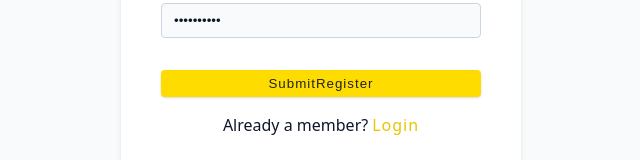
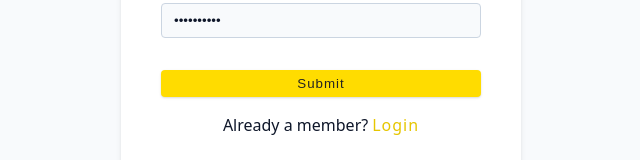
Before and after one commit to niharika1102/Jobify, a React (Vite) app in the folder client/: page /register in a window 1280 px wide. Shown: the part 577-737 px from the top of the page, without its empty margins (319-959 px from the left). Built offline with nearby package versions, Linux system fonts and the light colour scheme.

Commit message:
Bug fix in Register - II
Bug fix in register route - II

```diff
--- a/client/src/pages/Register.jsx
+++ b/client/src/pages/Register.jsx
@@ -62,7 +62,6 @@ const Register = () => {
         {/*the disbaled property is set to isSubmitting. This means when the form will be in the submitting state, the button will be disabled.*/}
         <button type="submit" className="btn btn-block" disabled={isSubmitting}>
           {isSubmitting ? "...Submitting" : "Submit"}
-          Register
         </button>
         <p>
           Already a member?
```
